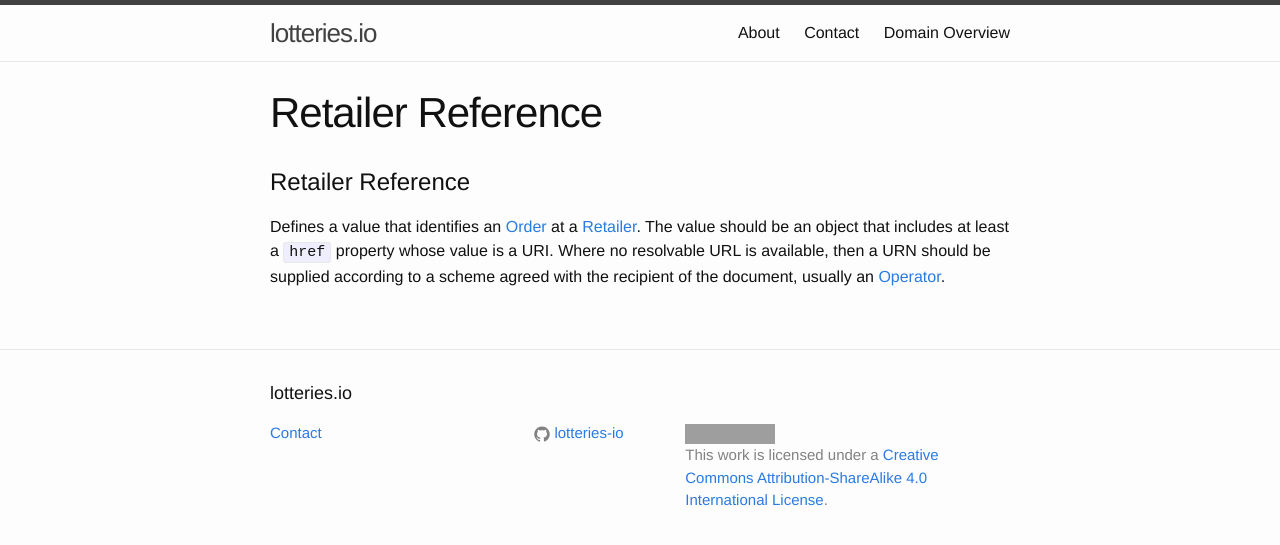
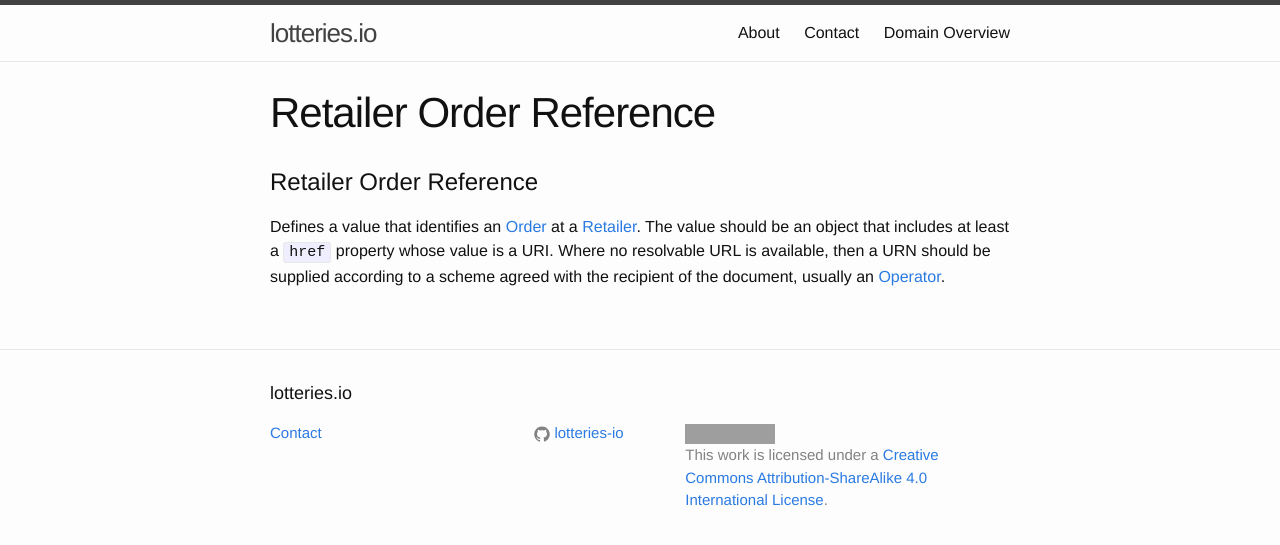
Before and after one commit to lotteries-io/lotteries-io.github.io, a Jekyll site: the page built from _properties/retailer-order-reference.md, in a window 1280 px wide. Shown: the top 545 px of the page. Built offline with Jekyll 4.4.1, drawn with Linux system fonts in a browser that asks for light colours; grey boxes are pictures that could not be loaded.

Commit message:
Renamed to retailer-order-reference

```diff
--- a/_properties/retailer-reference.md
+++ b/_properties/retailer-order-reference.md
@@ -1,8 +1,8 @@
 ---
 layout: page
-title: Retailer Reference
+title: Retailer Order Reference
 ---
 
-# Retailer Reference
+# Retailer Order Reference
 
 Defines a value that identifies an [Order](../concepts/order) at a [Retailer](../concepts/retailer). The value should be an object that includes at least a `href` property whose value is a URI. Where no resolvable URL is available, then a URN should be supplied according to a scheme agreed with the recipient of the document, usually an [Operator](../concepts/operator).
```
